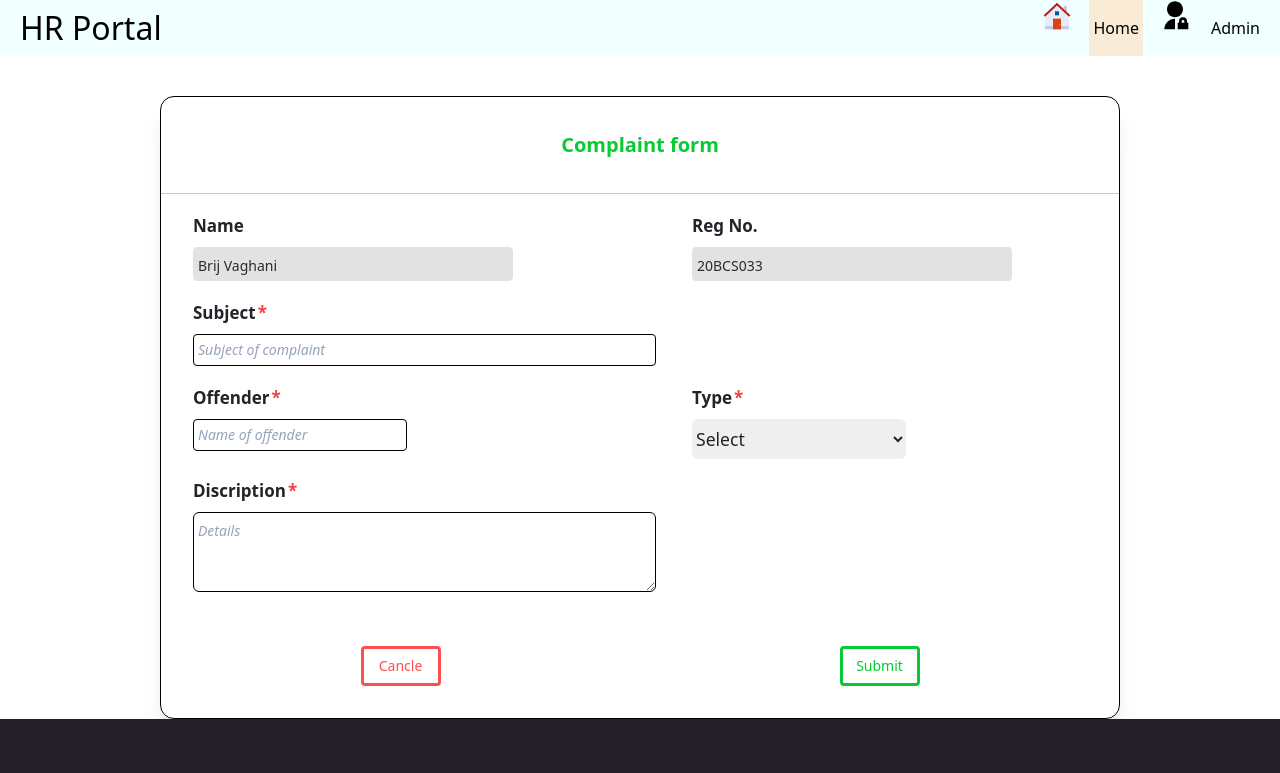
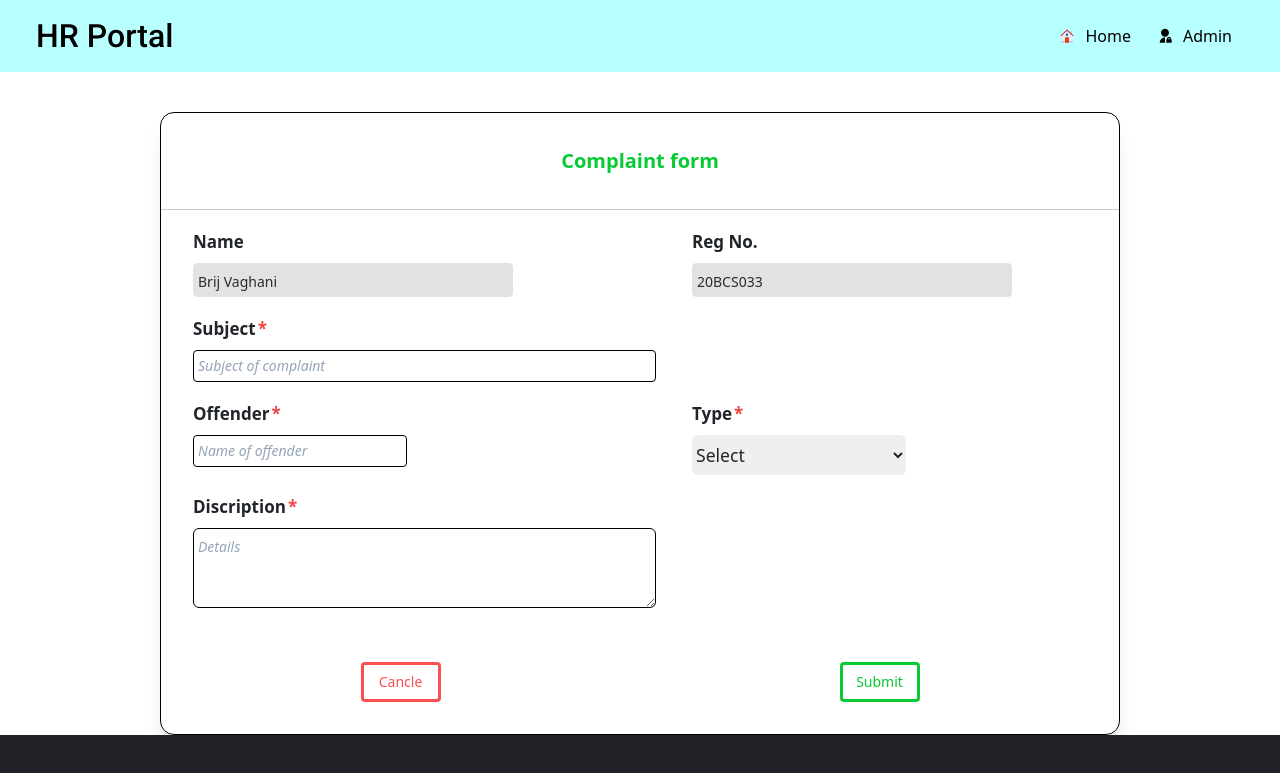
Before and after one commit to keshavjha018/Ecell-HR-Portal, a React (Create React App) app in the folder client/: page /complaint in a window 1280 px wide. Shown: the top 773 px of the page. Built offline with nearby package versions, Linux system fonts and the light colour scheme.

Commit message:
navbar fixed

```diff
--- a/client/src/App.js
+++ b/client/src/App.js
@@ -13,9 +13,9 @@ import Footer from './components/Footer';
 function App() {
   return (
     <>
-    <Navbar/>
     <ToastContainer position="top-center" autoClose="2500"/>
     <Router>
+    <Navbar/>
       <Routes>
         <Route exact path ="/" element={<Home/>} />
         <Route exact path ="/signup" element={<Signup/>} />
--- a/client/src/components/Navbar.css
+++ b/client/src/components/Navbar.css
@@ -0,0 +1,71 @@
+.navbar {
+    background-color: #b8ffff;
+    color: black;
+    display: flex;
+    justify-content: space-between;
+    align-items: center;
+    gap: 2rem;
+    padding-right: 3rem;
+    padding-left: 2rem;
+    align-items: stretch;
+    /* Sticky */
+    position: sticky;
+    top: 0;
+    width: 100%;
+    z-index: 999;
+}
+
+.logoName {
+    font-size: 2rem;
+    font-family: Roboto;
+    font-weight: 500;
+}
+
+.navIcon {
+    margin: 10px;
+}
+
+.navbar ul {
+    padding: 0;
+    margin: 0;
+    list-style: none;
+    display: flex;
+    gap: 1rem;
+}
+
+.navListItem {
+    display: flex;
+    justify-content: center;
+    align-items: center;
+    font-weight: 500;
+}
+
+.logoName {
+    color: inherit;
+    text-decoration: none;
+    height: 100%;
+    display: flex;
+    align-items: center;
+    padding: 0.25rem;
+}
+
+
+.nnavbar li.hover {
+    background-color: aqua;
+}
+
+@media screen and (max-width: 450px) {
+    .navbar {
+        gap: 0rem;
+        padding: 10px 10px 10px 15px;
+    }
+    .logoName {
+        font-size: 1.5rem;
+    }
+    .navIcon {
+        margin: 5px;
+    }
+    .navListItem {
+        font-weight: 400;
+    }
+}
--- a/client/src/components/Navbar.jsx
+++ b/client/src/components/Navbar.jsx
@@ -1,21 +1,25 @@
 import { RiAdminFill } from "react-icons/ri";
 import { FcHome } from "react-icons/fc";
+import "./Navbar.css";
+import { Link } from "react-router-dom";
 
-export default function Navbar(){
-    return <nav className = "nav">
-        <a href="/" className="site-title">HR Portal</a>
-        <ul>
-        <div style={{display: "flex", justifyContent: "center"}}>
-            <FcHome icon={FcHome} size = '2rem' />
-        </div>
-            {/* <FcHome icon={FcHome} size = '2rem' /> */}
-            <li className="active">
-                <a href="/home">Home</a>
-            </li>
-            <RiAdminFill icon={RiAdminFill} size = '2rem'/>
-            <li>
-                <a href="/admin">Admin</a>
-            </li>
-        </ul>
-    </nav>
+export default function Navbar() {
+    return (
+        <>
+            <div className="navbar">
+                <Link to="/" className="logoName">HR Portal</Link>
+                <ul>
+                    <li className="active navListItem">
+                        <FcHome icon={FcHome} className="navIcon"/>
+                        <Link to="/">Home</Link>
+                    </li>
+
+                    <li className="navListItem">
+                        <RiAdminFill icon={RiAdminFill} className="navIcon"/>
+                        <Link to="/">Admin</Link>
+                    </li>
+                </ul>
+            </div>
+        </>
+    )
 }
--- a/client/src/index.js
+++ b/client/src/index.js
@@ -2,7 +2,6 @@ import React from 'react';
 import ReactDOM from 'react-dom/client';
 import App from './App';
 import './index.css'
-import './styles.css'
 
 const root = ReactDOM.createRoot(document.getElementById('root'));
 root.render(
--- a/client/src/styles.css
+++ /dev/null
@@ -1,46 +0,0 @@
-*{
-    box-sizing: border-box;
-}
-
-body{
-    margin: 0;
-}
-
-.site-title{
-   font-size: 2rem;
-}
-
-.nav{
-    background-color: azure;
-    color:black;
-    display: flex;
-    justify-content: space-between;
-    align-items: center;
-    gap: 2rem;
-    padding: 0 1rem;
-    align-items: stretch;
-}
-
-.nav ul {
-    padding:0;
-    margin : 0;
-    list-style: none;
-    display: flex;
-    gap: 1rem;
-}
-
-.nav a{
-    color: inherit;
-    text-decoration: none;
-    height: 100%;
-    display:  flex;
-    align-items: center;
-    padding: 0.25rem;
-}
-.nav li.active{
-    background-color: antiquewhite;
- }
-
-.nav li.hover{
-    background-color: aqua;
- }
```
Also changed, not shown: 1 other file (tests, documents, lock files or other folders).
